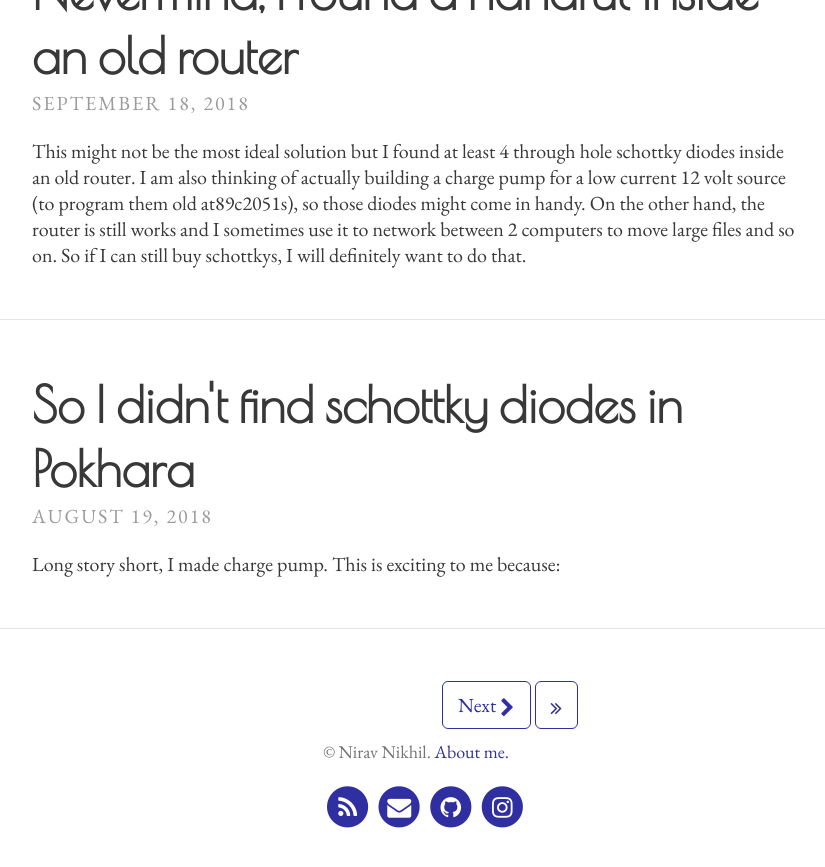
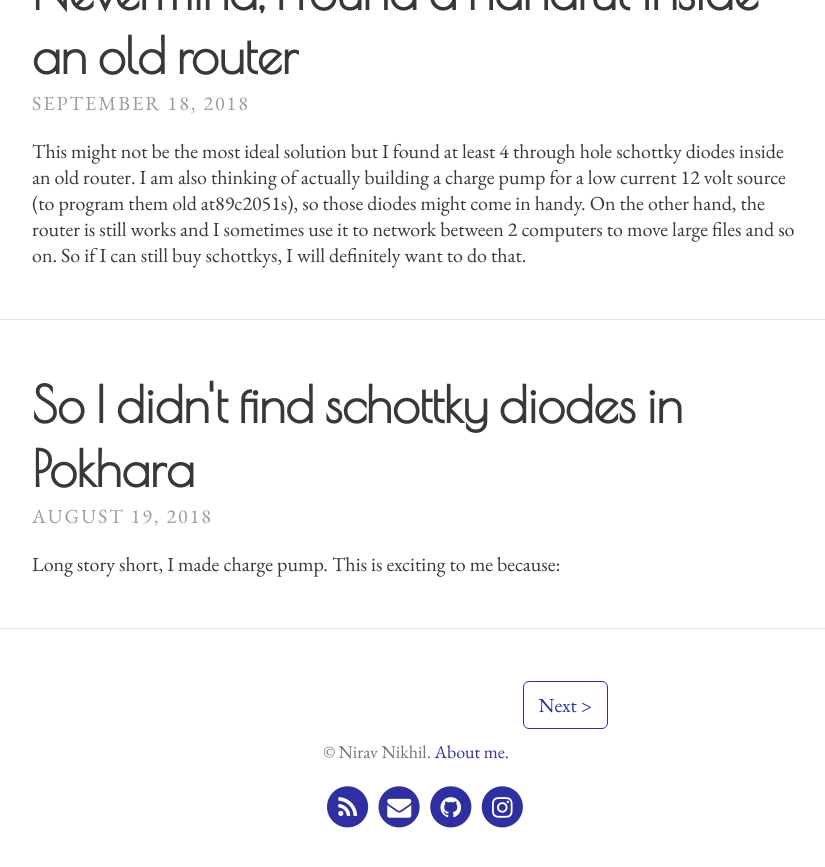
Before and after one commit to niravcodes/niravcodes.github.io, a Jekyll site: the page built from index.html, in a window 1280 px wide and 900 px high, scrolled down 2090 px. Shown: the top 867 px of the window, without its empty margins (224-1049 px from the left). Built offline with Jekyll 4.4.1, drawn with Linux system fonts in a browser that asks for light colours; the list of posts is cut into pages by our own code.

Commit message:
edited the pagination
removed those weird chevrons and added simple <>. Removed the top and bottop pointers in pagination;

```diff
--- a/_includes/blog.html
+++ b/_includes/blog.html
@@ -30,15 +30,9 @@
     <div style="position: absolute; left: 35%;">
     {% if paginator.previous_page %}
         <!-- << -->
-        {% if paginator.previous_page != 1 %}
-        <a alt="{{ site.theme_settings.str_previous_page }}"
-           href="{{ '/' | relative_url }}" style="margin-right:0" class="button">
-          <i class="fa fa-angle-double-left"></i>
-        </a>
-        {% endif %}
         <!-- < previous -->
         <a href="{{ paginator.previous_page_path | relative_url }}" {% if paginator.previous_page != 1 %}style="margin-left:0"{% endif %} class="button">
-          <i class="fa fa-chevron-left"></i>
+          &lt;
           {{ site.theme_settings.str_previous_page }}
         </a>
     {% endif %}
@@ -57,14 +51,9 @@
         <a alt="{{ site.theme_settings.str_next_page }}"
            href="{{ paginator.next_page_path | relative_url }}" {% if paginator.next_page != paginator.total_pages %}style="margin-right:0"{% endif %} class="button">
           {{ site.theme_settings.str_next_page }}
-          <i class="fa fa-chevron-right"></i>
+          &gt;
         </a>
         <!-- >> -->
-        {% if paginator.next_page != paginator.total_pages %}
-        <a href="{{ site.paginate_path | relative_url | replace: ':num', paginator.total_pages }}" style="margin-left:0" class="button">
-          <i class="fa fa-angle-double-right"></i>
-        </a>
-        {% endif %}
     {% endif %}
     </div>
 </div>
```
